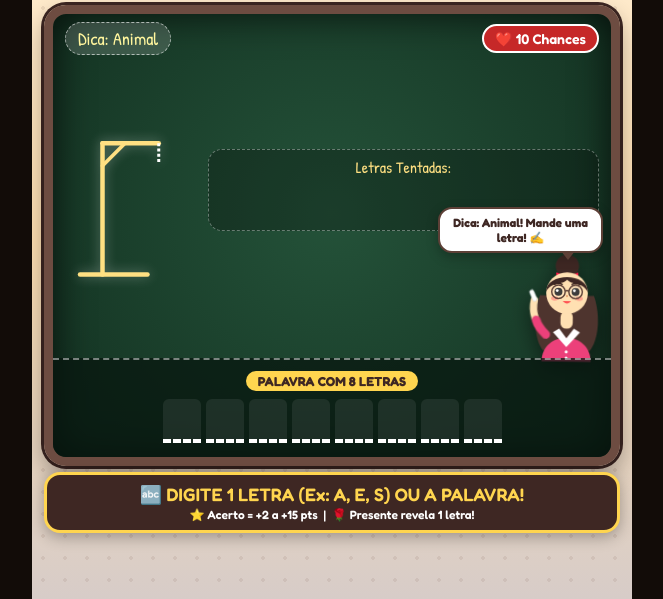
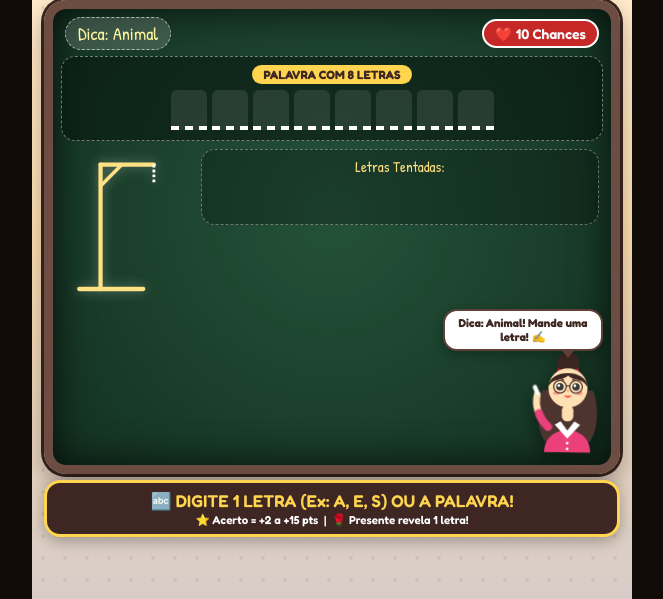
Before and after one commit to paginainsta32-bit/FORCA, a plain HTML site: page index.html in a window 1280 px wide. Shown: the part 201-800 px from the top of the page, without its empty margins (308-971 px from the left). Drawn offline with Linux system fonts and the light colour scheme.

Commit message:
Update index.html

```diff
--- a/index.html
+++ b/index.html
@@ -36,8 +36,8 @@
       display: flex;
       flex-direction: column;
       justify-content: space-between;
-      padding-top: 58px;
-      padding-bottom: 62px;
+      padding-top: 54px;
+      padding-bottom: 58px;
     }
 
     .classroom-wall {
@@ -104,7 +104,7 @@
     }
 
     .game-title {
-      font-size: clamp(24px, 6.8vw, 33px);
+      font-size: clamp(23px, 6.5vw, 32px);
       color: #3e2723;
       text-shadow: 0 2px 0 #fff, 0 4px 10px rgba(0, 0, 0, 0.15);
       line-height: 1.05;
@@ -180,7 +180,7 @@
         0 0 0 3px #3e2723;
       display: flex;
       flex-direction: column;
-      justify-content: space-between;
+      justify-content: flex-start;
       overflow: hidden;
     }
 
@@ -188,11 +188,12 @@
       display: flex;
       justify-content: space-between;
       align-items: center;
-      padding: 8px 12px 2px;
+      padding: 8px 12px 4px;
       font-family: 'Patrick Hand', cursive;
       font-size: 19px;
       color: rgba(255, 255, 255, 0.9);
       z-index: 5;
+      flex-shrink: 0;
     }
 
     .category-badge {
@@ -215,20 +216,85 @@
       transition: transform 0.2s ease;
     }
 
+    /* CAIXA DA PALAVRA AGORA NO TOPO DA LOUSA (ACIMA DO CHAT!) */
+    .word-hint-box {
+      position: relative;
+      z-index: 20;
+      padding: 6px 8px 10px;
+      margin: 2px 8px 4px;
+      text-align: center;
+      background: rgba(8, 22, 14, 0.58);
+      border: 1.5px dashed rgba(255, 255, 255, 0.42);
+      border-radius: 14px;
+      flex-shrink: 0;
+    }
+
+    .hint-sub {
+      display: inline-block;
+      background: #ffd54f;
+      color: #3e2723;
+      font-size: 12px;
+      font-weight: 700;
+      padding: 2px 12px;
+      border-radius: 999px;
+      margin-bottom: 6px;
+    }
+
+    .word-slots {
+      display: flex;
+      justify-content: center;
+      align-items: center;
+      flex-wrap: nowrap;
+      gap: 5px;
+      width: 100%;
+      padding: 0 2px;
+    }
+
+    .letter-slot {
+      flex: 1;
+      max-width: 36px;
+      min-width: 20px;
+      height: 40px;
+      border-bottom: 4px dashed #ffffff;
+      background: rgba(255, 255, 255, 0.1);
+      border-radius: 6px 6px 0 0;
+      display: flex;
+      align-items: center;
+      justify-content: center;
+      font-family: 'Patrick Hand', cursive;
+      font-size: clamp(22px, 6vw, 31px);
+      font-weight: bold;
+      color: transparent;
+      transition: all 0.25s ease;
+    }
+
+    .letter-slot.revealed {
+      color: #69f0ae;
+      border-bottom: 4px solid #69f0ae;
+      background: rgba(105, 240, 174, 0.18);
+      text-shadow: 0 0 10px rgba(105, 240, 174, 0.8);
+      animation: popLetter 0.35s cubic-bezier(0.34, 1.56, 0.64, 1);
+    }
+
+    @keyframes popLetter {
+      0% { transform: scale(0.4); }
+      100% { transform: scale(1); }
+    }
+
     /* Área Central da Forca + Letras Erradas */
     .hangman-stage {
       position: relative;
       flex: 1;
       display: flex;
-      align-items: center;
+      align-items: flex-start;
       justify-content: space-between;
-      padding: 0 12px;
+      padding: 4px 12px 0;
       min-height: 0;
     }
 
     .gallows-svg {
-      width: 135px;
-      height: 160px;
+      width: 128px;
+      height: 152px;
       flex-shrink: 0;
       filter: drop-shadow(0 0 6px rgba(255, 255, 255, 0.35));
     }
@@ -245,18 +311,17 @@
     .used-letters-box {
       flex: 1;
       margin-left: 8px;
-      margin-bottom: 35px;
       background: rgba(0, 0, 0, 0.25);
       border: 1.5px dashed rgba(255, 255, 255, 0.35);
       border-radius: 14px;
       padding: 6px 8px;
       text-align: center;
-      min-height: 82px;
+      min-height: 76px;
     }
 
     .used-title {
       font-family: 'Patrick Hand', cursive;
-      font-size: 16px;
+      font-size: 15px;
       color: #ffe082;
       margin-bottom: 4px;
     }
@@ -270,7 +335,7 @@
 
     .letter-chip {
       font-family: 'Patrick Hand', cursive;
-      font-size: 17px;
+      font-size: 16px;
       font-weight: bold;
       padding: 1px 6px;
       border-radius: 6px;
@@ -289,77 +354,14 @@
       text-decoration: line-through;
     }
 
-    /* Caixa da Palavra com Traços Bem Visíveis */
-    .word-hint-box {
-      position: relative;
-      z-index: 20;
-      padding: 10px 8px 14px;
-      text-align: center;
-      background: rgba(8, 22, 14, 0.72);
-      border-top: 2px dashed rgba(255, 255, 255, 0.45);
-      flex-shrink: 0;
-    }
-
-    .hint-sub {
-      display: inline-block;
-      background: #ffd54f;
-      color: #3e2723;
-      font-size: 13px;
-      font-weight: 700;
-      padding: 2px 12px;
-      border-radius: 999px;
-      margin-bottom: 8px;
-    }
-
-    .word-slots {
-      display: flex;
-      justify-content: center;
-      align-items: center;
-      flex-wrap: nowrap;
-      gap: 5px;
-      width: 100%;
-      padding: 0 4px;
-    }
-
-    .letter-slot {
-      flex: 1;
-      max-width: 38px;
-      min-width: 22px;
-      height: 44px;
-      border-bottom: 4px dashed #ffffff;
-      background: rgba(255, 255, 255, 0.08);
-      border-radius: 6px 6px 0 0;
-      display: flex;
-      align-items: center;
-      justify-content: center;
-      font-family: 'Patrick Hand', cursive;
-      font-size: clamp(24px, 6.5vw, 34px);
-      font-weight: bold;
-      color: transparent;
-      transition: all 0.25s ease;
-    }
-
-    .letter-slot.revealed {
-      color: #69f0ae;
-      border-bottom: 4px solid #69f0ae;
-      background: rgba(105, 240, 174, 0.16);
-      text-shadow: 0 0 10px rgba(105, 240, 174, 0.8);
-      animation: popLetter 0.35s cubic-bezier(0.34, 1.56, 0.64, 1);
-    }
-
-    @keyframes popLetter {
-      0% { transform: scale(0.4); }
-      100% { transform: scale(1); }
-    }
-
     /* Professora Bonitinha */
     .teacher-container {
       position: absolute;
-      bottom: 88px;
-      right: -4px;
+      bottom: 6px;
+      right: -2px;
       z-index: 14;
-      width: 98px;
-      height: 116px;
+      width: 92px;
+      height: 108px;
       pointer-events: none;
       transform-origin: bottom center;
       animation: teacherBounce 1.1s ease-in-out infinite alternate;
@@ -384,17 +386,17 @@
     /* Balão de Fala */
     .speech-bubble {
       position: absolute;
-      bottom: 204px;
+      bottom: 114px;
       right: 8px;
       z-index: 16;
       background: #fff;
       color: #3e2723;
-      padding: 6px 10px;
+      padding: 5px 9px;
       border-radius: 14px;
       border: 2.5px solid #5d4037;
-      font-size: 12px;
+      font-size: 11.5px;
       font-weight: 700;
-      max-width: 165px;
+      max-width: 160px;
       text-align: center;
       box-shadow: 0 4px 12px rgba(0, 0, 0, 0.25);
     }
@@ -412,7 +414,7 @@
     /* Chat Flutuante */
     .guess-feed {
       position: absolute;
-      bottom: 92px;
+      bottom: 10px;
       left: 8px;
       z-index: 14;
       display: flex;
@@ -501,18 +503,18 @@
       background: #3e2723;
       border: 3px solid #ffd54f;
       border-radius: 16px;
-      padding: 8px 10px;
+      padding: 7px 10px;
       text-align: center;
       box-shadow: 0 4px 15px rgba(0, 0, 0, 0.3);
     }
 
     .cta-main {
-      font-size: clamp(14px, 4vw, 18px);
+      font-size: clamp(13.5px, 3.8vw, 17px);
       color: #ffd54f;
     }
 
     .cta-sub {
-      font-size: 12px;
+      font-size: 11.5px;
       color: #fff;
       margin-top: 2px;
     }
@@ -627,6 +629,12 @@
         <span class="lives-badge" id="lives-label">❤️ 10 Chances</span>
       </div>
 
+      <!-- LINHA PONTILHADA COM AS LETRAS DA PALAVRA (NO TOPO DA LOUSA!) -->
+      <div class="word-hint-box">
+        <div class="hint-sub" id="letters-count">PALAVRA COM 7 LETRAS</div>
+        <div class="word-slots" id="word-slots"></div>
+      </div>
+
       <div class="hangman-stage">
         <!-- Desenho da Forca em Giz (10 Partes!) -->
         <svg class="gallows-svg" viewBox="0 0 180 210">
@@ -722,12 +730,6 @@
           <rect x="14" y="68" width="7" height="19" rx="3" transform="rotate(-28 14 68)" fill="#fff" stroke="#cfd8dc" stroke-width="1"/>
         </g>
       </svg>
-
-      <!-- LINHA PONTILHADA COM AS LETRAS DA PALAVRA -->
-      <div class="word-hint-box">
-        <div class="hint-sub" id="letters-count">PALAVRA COM 7 LETRAS</div>
-        <div class="word-slots" id="word-slots"></div>
-      </div>
 
       <!-- Overlay Fim da Rodada -->
       <div id="winner-overlay">
@@ -883,7 +885,7 @@
     let currentIdx = 0;
     let guessedLetters = new Set();
     let wrongCount = 0;
-    const maxWrong = 10; // Aumentado para 10 chances!
+    const maxWrong = 10;
     let roundActive = true;
     let leaderboard = {};
     let ws = null;
@@ -1001,7 +1003,7 @@
       pill.className = 'guess-pill';
       pill.innerHTML = `<img src="${avatar}" onerror="this.src='${defaultAvatars[0]}'"><span><b>${name}:</b> ${text}</span>`;
       feed.appendChild(pill);
-      if (feed.children.length > 4) feed.removeChild(feed.firstChild);
+      if (feed.children.length > 3) feed.removeChild(feed.firstChild);
     }
 
     function addPoints(name, avatar, pts) {
```
